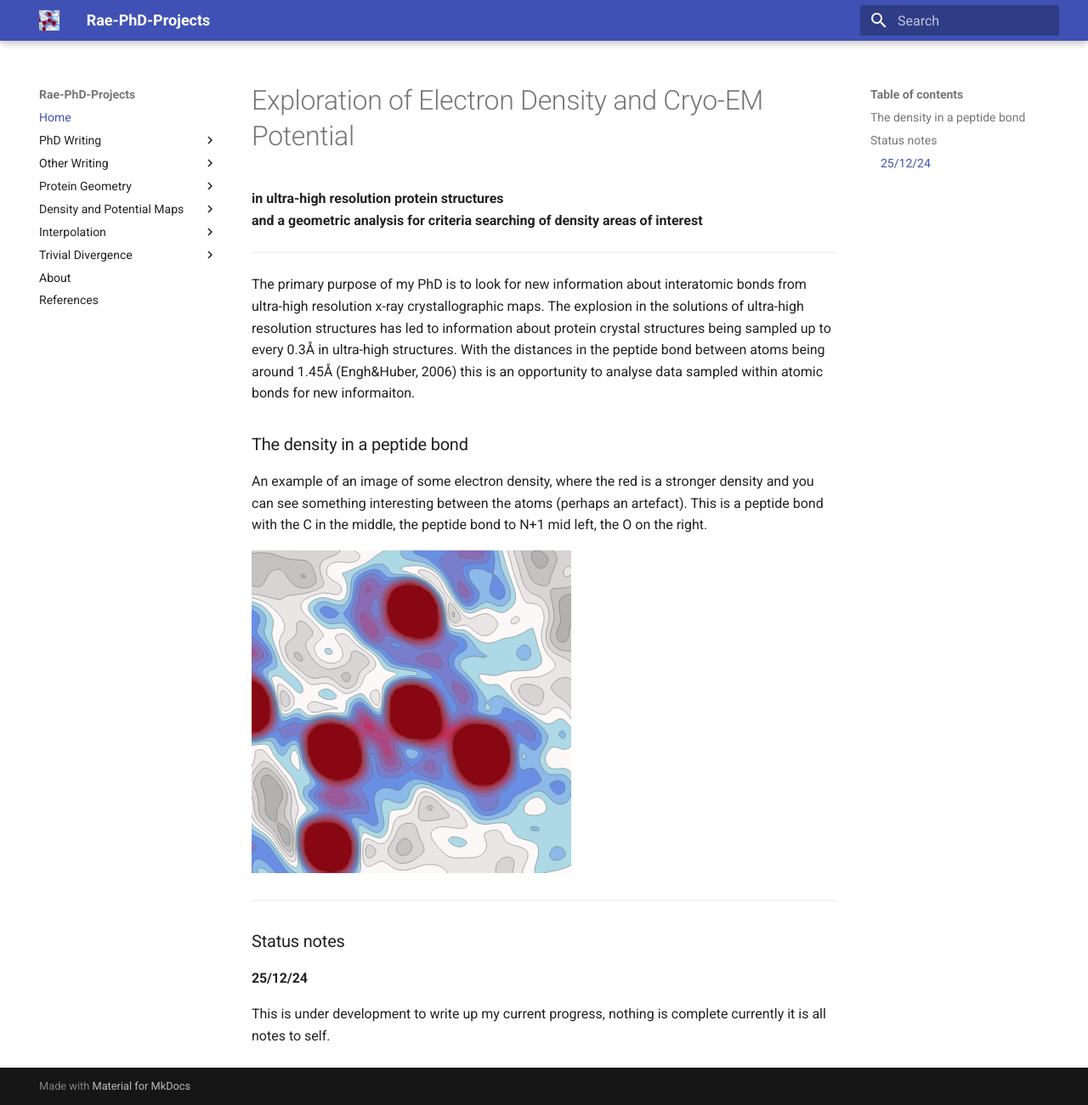
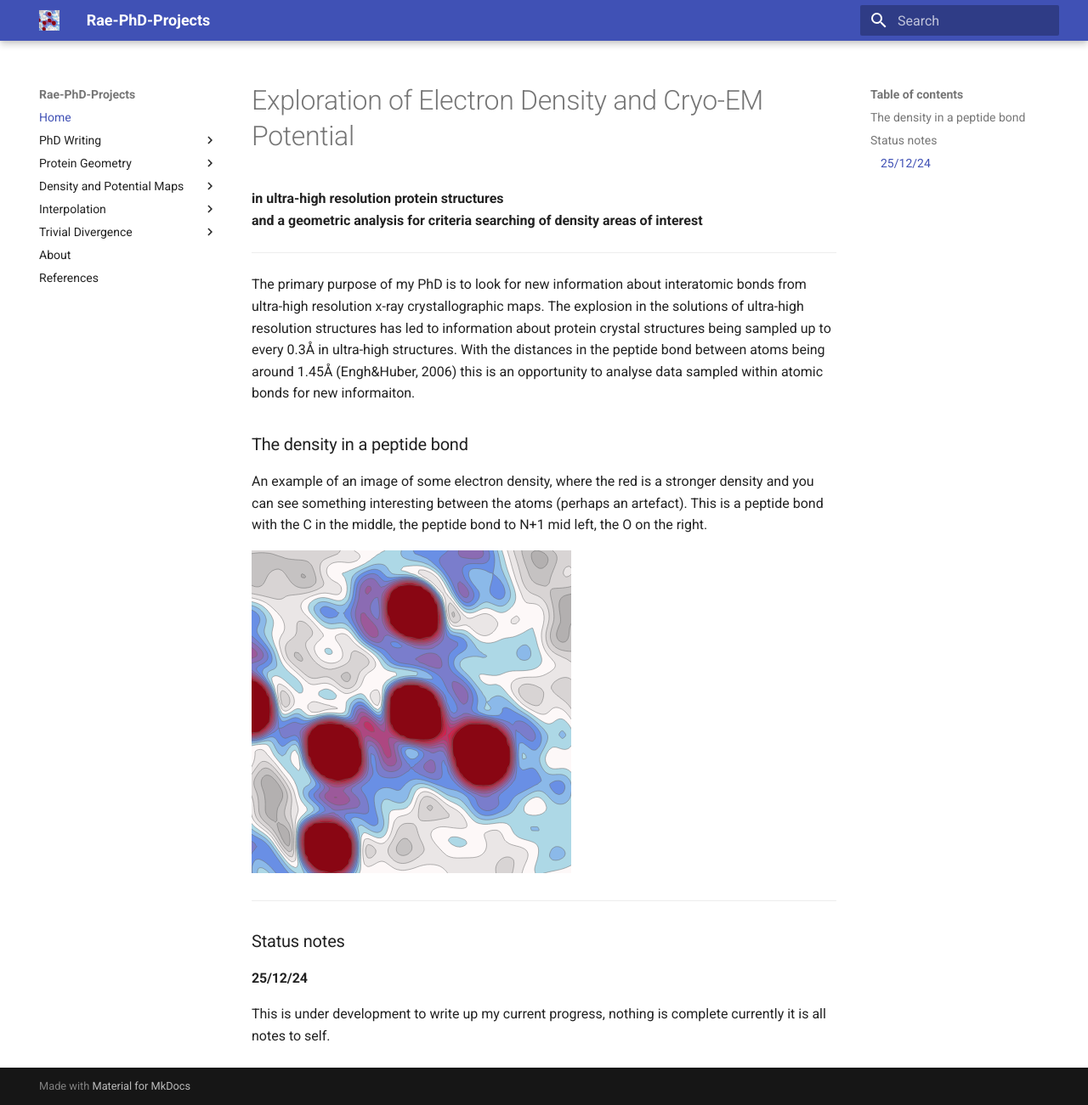
Before and after one commit to rae-gh/rae, an MkDocs documentation site: the page built from docs/index.md, in a window 1280 px wide and 1301 px high. Shown: the whole window at 85% size. Built offline with MkDocs 1.6.1 and Material for MkDocs 9.7.7, drawn with Linux system fonts in a browser that asks for light colours.

Commit message:
Update mkdocs.yml

```diff
--- a/mkdocs.yml
+++ b/mkdocs.yml
@@ -4,8 +4,8 @@ nav:
   - PhD Writing:
     - MSc Thesis: pdfs/Alcraft_MSC_Thesis_Bioinformatics_final.pdf
     - PhD Literature Review: pdfs/Alcraft_LitReview_2022.pdf
-  - Other Writing:
-    - N-Dim M-Poly Interpolation: pdfs/MultivariateInterpolation.pdf
+  #- Other Writing:
+  #  - N-Dim M-Poly Interpolation: pdfs/MultivariateInterpolation.pdf
   - Protein Geometry:
     - Overview: geometry/overview.md
     - Python library: geometry/py-lib.md
```
